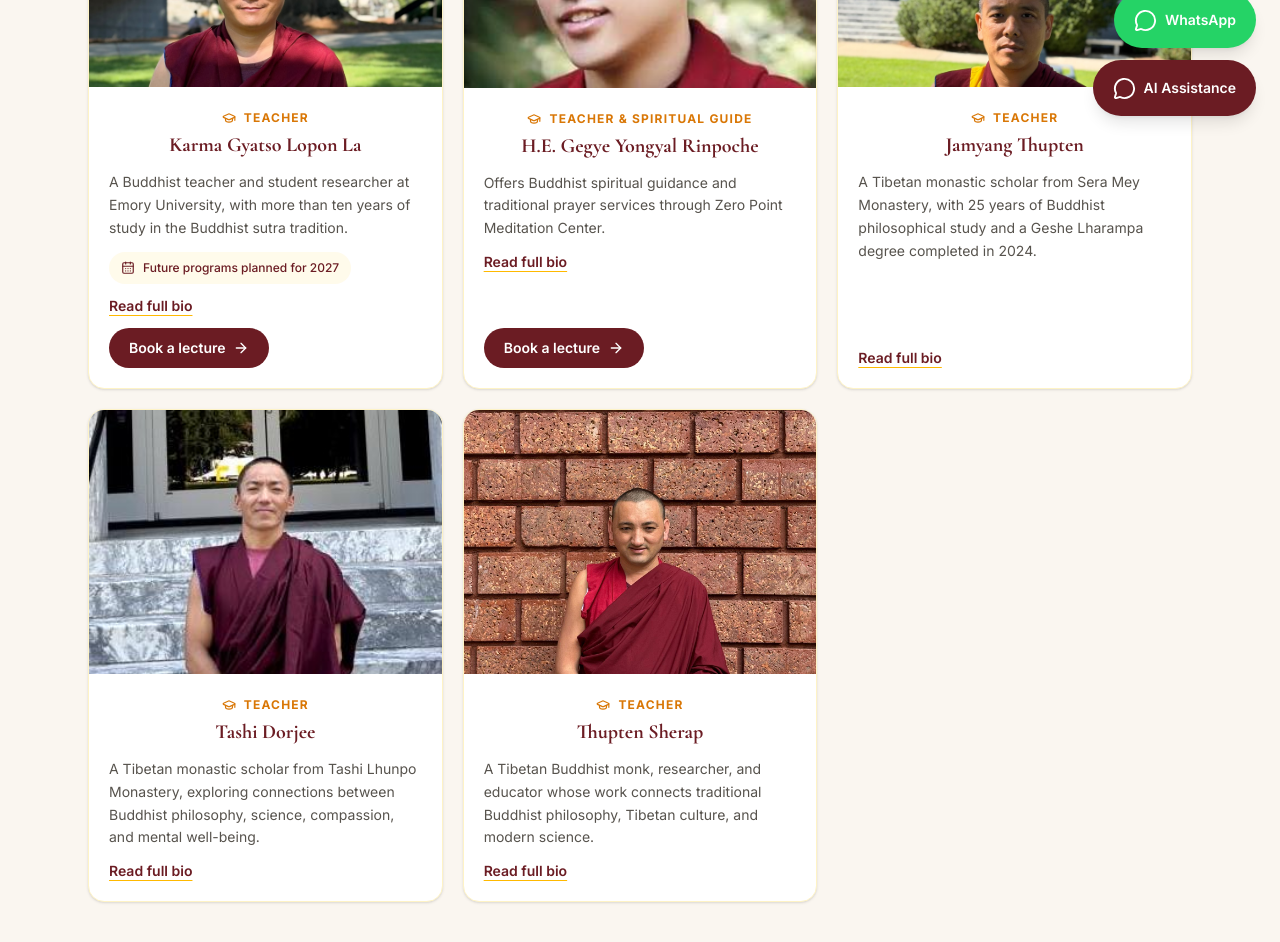
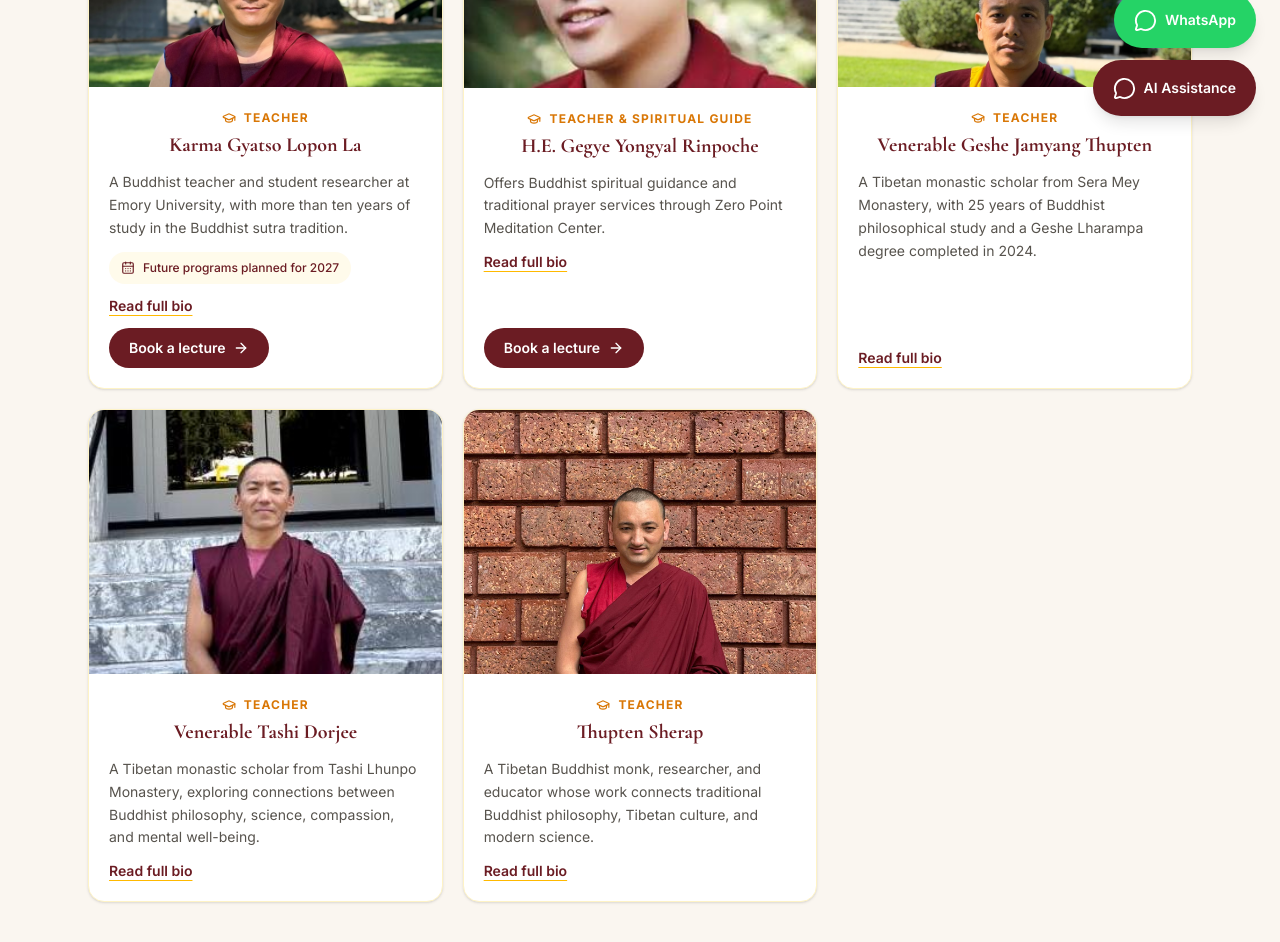
Before and after one commit to sherpaten/Zero-Point-Meditation-Center, a React (Vite) app in the folder zero-point-meditation/: page /teachers in a window 1280 px wide. Shown: the part 660-1602 px from the top of the page. Built offline with nearby package versions, Linux system fonts and the light colour scheme.

Commit message:
Update teacher names with requested honorific titles

```diff
--- a/zero-point-meditation/src/pages/Teachings.jsx
+++ b/zero-point-meditation/src/pages/Teachings.jsx
@@ -80,13 +80,13 @@ export default function Teachings() {
           </motion.article>
           {[
             {
-              name: 'Jamyang Thupten',
+              name: 'Venerable Geshe Jamyang Thupten',
               image: jamyangThuptenPhoto,
               summary: 'A Tibetan monastic scholar from Sera Mey Monastery, with 25 years of Buddhist philosophical study and a Geshe Lharampa degree completed in 2024.',
               biography: 'Venerable Geshe Jamyang Thupten is a Tibetan monastic scholar from Sera Mey Monastery and is currently studying at Emory University. He has 25 years of experience studying Buddhist philosophy and tradition. In 2024, he completed the prestigious Geshe Lharampa degree, the highest academic distinction in traditional Buddhist studies in the Gelug tradition.'
             },
             {
-              name: 'Tashi Dorjee',
+              name: 'Venerable Tashi Dorjee',
               image: tashiDorjeePhoto,
               summary: 'A Tibetan monastic scholar from Tashi Lhunpo Monastery, exploring connections between Buddhist philosophy, science, compassion, and mental well-being.',
               biography: 'Venerable Tashi Dorjee is a Tibetan monastic scholar from Tashi Lhunpo Monastery. He has completed 18 years of extensive monastic study in Buddhist philosophy and is currently part of the eighth cohort of the Tenzin Gyatso Science Scholars at Emory University. Through his study of science, he seeks to integrate scientific knowledge with Buddhist philosophy to promote human values, scientific education, mental well-being, compassion, and ethical values in society.'
```
